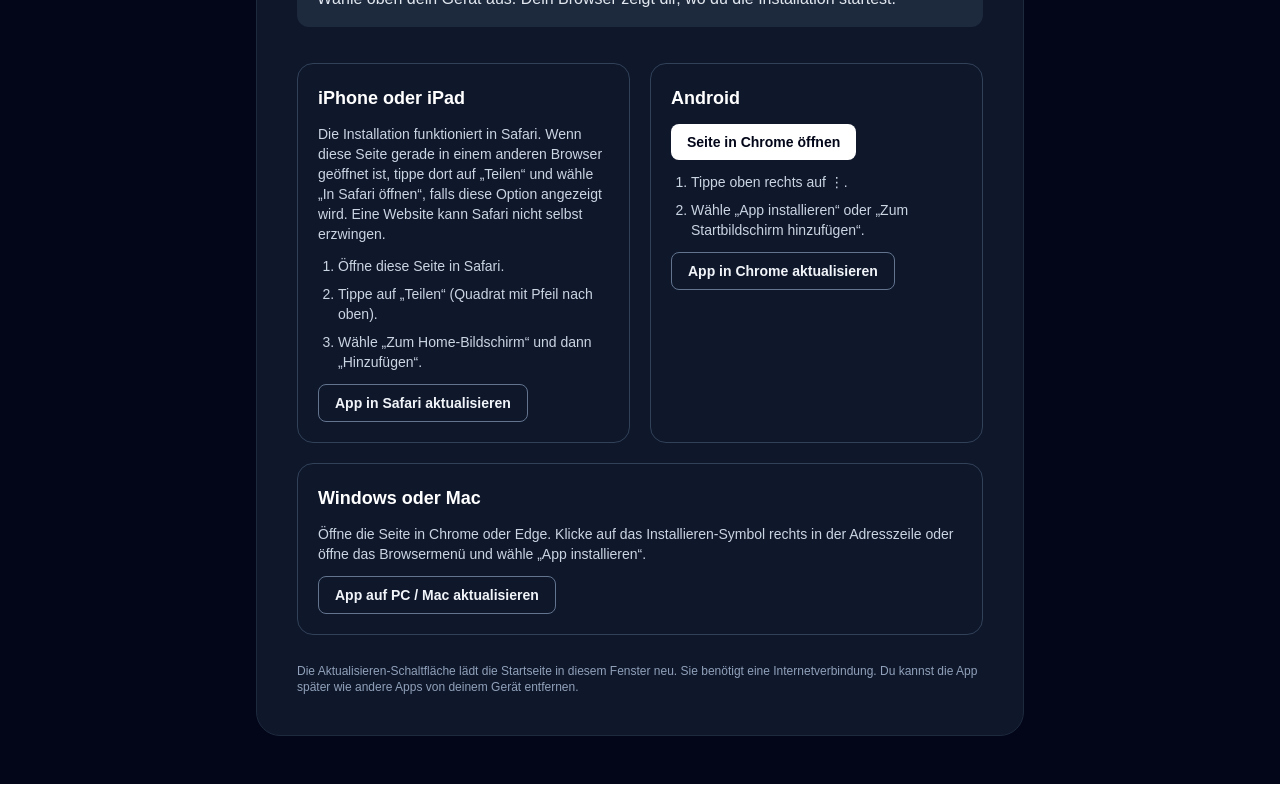
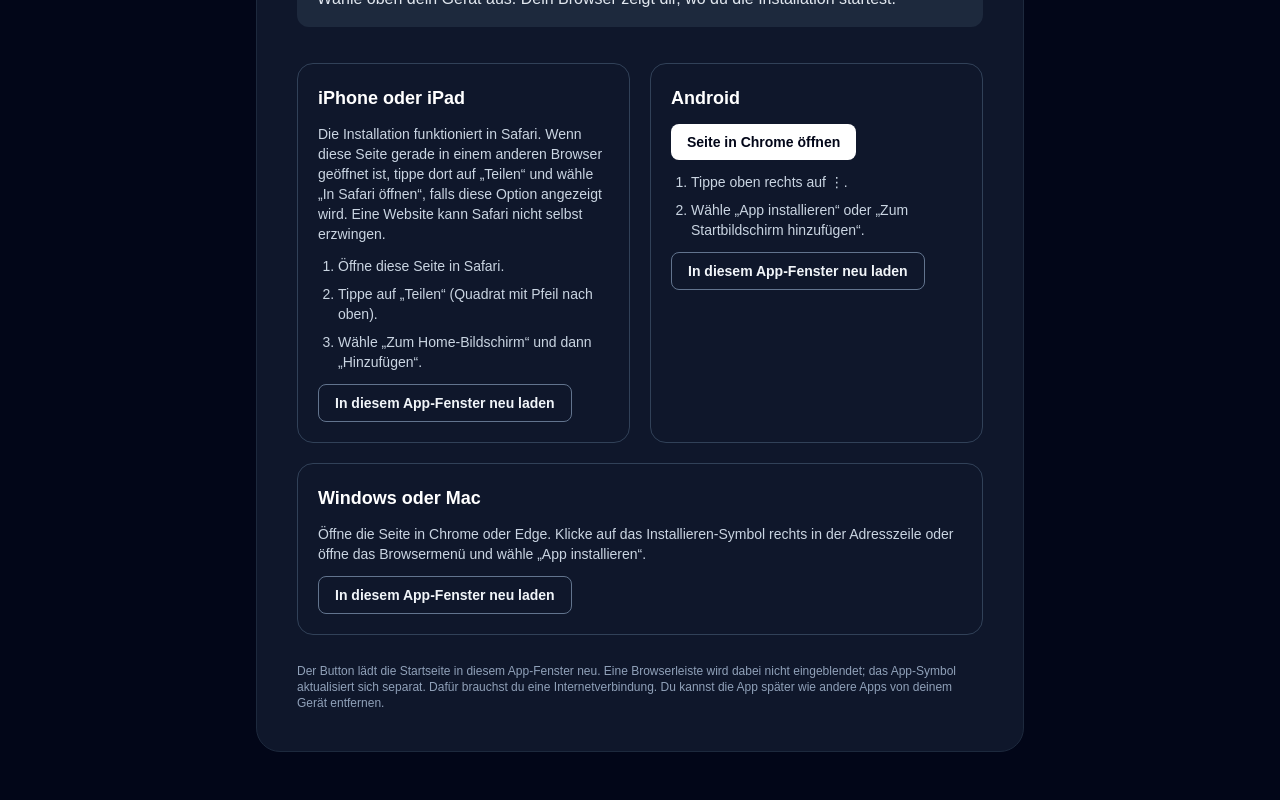
Before and after one commit to Davidbi08/schach-plattform, a Next.js app: page /installieren in a window 1280 px wide. Shown: the part 452-1252 px from the top of the page. Built offline with nearby package versions, Linux system fonts and the light colour scheme.

Commit message:
Clarify PWA reload button
Updated button labels and descriptions for clarity.

```diff
--- a/app/installieren/page.tsx
+++ b/app/installieren/page.tsx
@@ -80,7 +80,7 @@ export default function InstallierenPage() {
                 <li>Tippe auf „Teilen“ (Quadrat mit Pfeil nach oben).</li>
                 <li>Wähle „Zum Home-Bildschirm“ und dann „Hinzufügen“.</li>
               </ol>
-              <button type="button" onClick={refreshApp} className={updateClass}>App in Safari aktualisieren</button>
+              <button type="button" onClick={refreshApp} className={updateClass}>In diesem App-Fenster neu laden</button>
             </section>
             <section id="android" className="scroll-mt-6 rounded-2xl border border-slate-700 p-5">
               <h2 className="text-lg font-semibold">Android</h2>
@@ -89,15 +89,15 @@ export default function InstallierenPage() {
                 <li>Tippe oben rechts auf ⋮.</li>
                 <li>Wähle „App installieren“ oder „Zum Startbildschirm hinzufügen“.</li>
               </ol>
-              <button type="button" onClick={refreshApp} className={updateClass}>App in Chrome aktualisieren</button>
+              <button type="button" onClick={refreshApp} className={updateClass}>In diesem App-Fenster neu laden</button>
             </section>
             <section id="computer" className="scroll-mt-6 rounded-2xl border border-slate-700 p-5 sm:col-span-2">
               <h2 className="text-lg font-semibold">Windows oder Mac</h2>
               <p className="mt-3 text-sm text-slate-300">Öffne die Seite in Chrome oder Edge. Klicke auf das Installieren-Symbol rechts in der Adresszeile oder öffne das Browsermenü und wähle „App installieren“.</p>
-              <button type="button" onClick={refreshApp} className={updateClass}>App auf PC / Mac aktualisieren</button>
+              <button type="button" onClick={refreshApp} className={updateClass}>In diesem App-Fenster neu laden</button>
             </section>
           </div>
-          <p className="mt-7 text-xs text-slate-400">Die Aktualisieren-Schaltfläche lädt die Startseite in diesem Fenster neu. Sie benötigt eine Internetverbindung. Du kannst die App später wie andere Apps von deinem Gerät entfernen.</p>
+          <p className="mt-7 text-xs text-slate-400">Der Button lädt die Startseite in diesem App-Fenster neu. Eine Browserleiste wird dabei nicht eingeblendet; das App-Symbol aktualisiert sich separat. Dafür brauchst du eine Internetverbindung. Du kannst die App später wie andere Apps von deinem Gerät entfernen.</p>
         </div>
       </div>
     </main>
```
